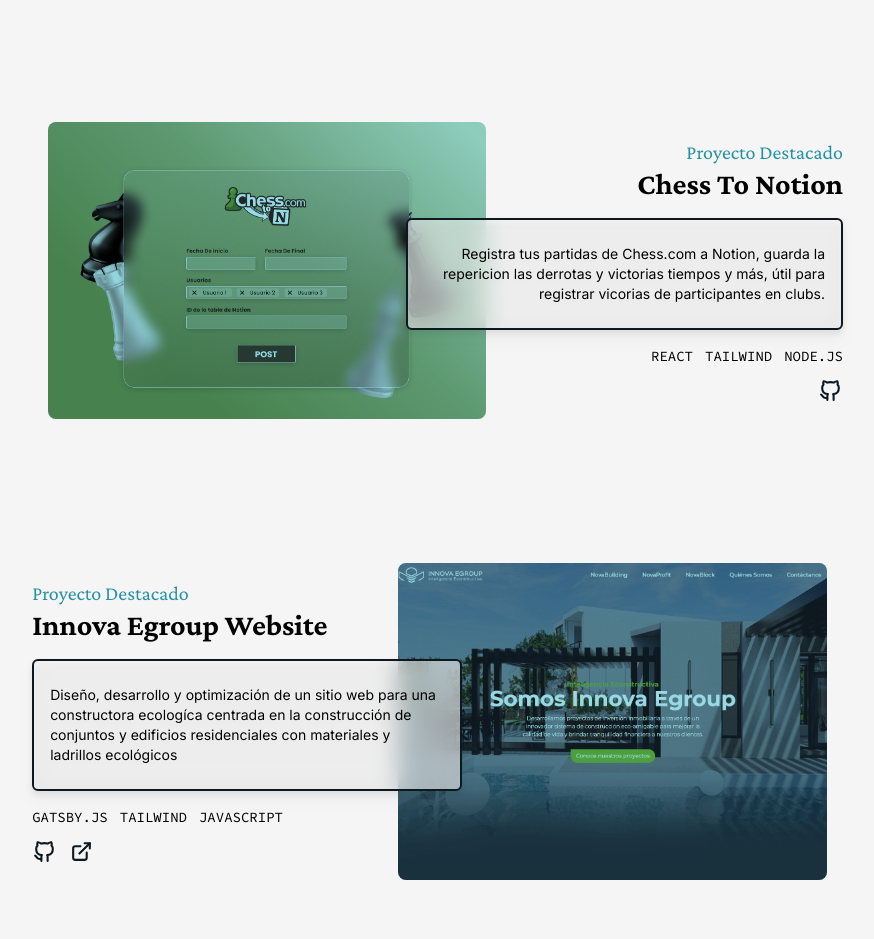
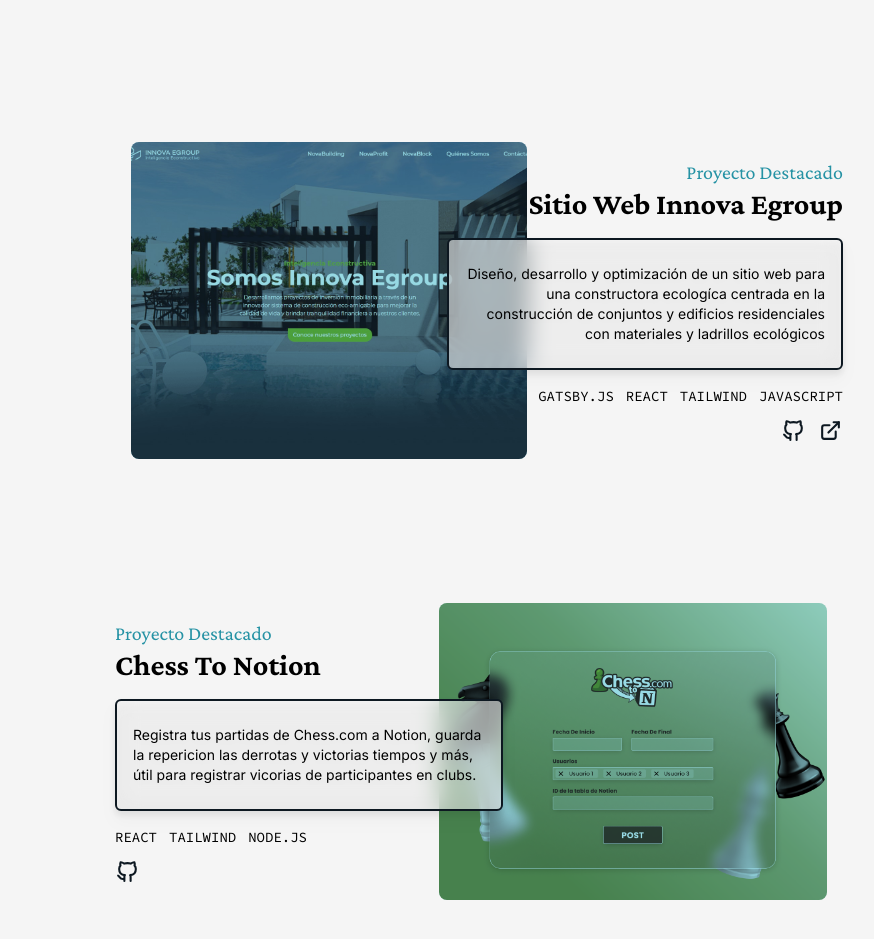
Before and after one commit to AlejandroDagobah/dagobah-landing-page, a React (Create React App) app: page / in a window 1280 px wide. Shown: the part 2120-3059 px from the top of the page, without its empty margins (293-1167 px from the left). Built offline with nearby package versions, Linux system fonts and the light colour scheme.

Commit message:
Reparando Menu, FIX Textos Proyectos

```diff
--- a/src/components/Header.jsx
+++ b/src/components/Header.jsx
@@ -70,6 +70,7 @@
     React.useEffect(()=>{
         if (toggleMenu) {
             document.body.style.overflowY = "hidden"
+            setScrollState(0)
         }else{
             document.body.style.overflowY = "scroll"
 
--- a/src/components/Websites.jsx
+++ b/src/components/Websites.jsx
@@ -5,6 +5,8 @@
 import {projects} from "../info";
 import { motion, Variants, AnimatePresence } from "framer-motion"
 import {IconBrandGithub, IconExternalLink} from "@tabler/icons";
+
+import Image1 from '../assets/quality-1.jpg'
 
 export const variants = {
     show: {
@@ -122,7 +124,7 @@
             </div>
 
             <div className="flex flex-col py-12 sm:flex-row sm:justify-between">
-                <div className="flex absolute left-px sm:left-0 sm:relative max-w-[100%] overflow-x-auto sm:overflow-x-hidden sm:flex-col sm:w-[450px]">
+                <div className="flex absolute left-px sm:left-0 sm:relative max-w-[100%] overflow-x-auto sm:overflow-x-hidden sm:flex-col sm:min-w-[200px]">
                     {buttons}
                 </div>
 
--- a/src/info.js
+++ b/src/info.js
@@ -80,9 +80,18 @@
                 title: "VisualTrig",
                 subtitle: "Proyecto Destacado",
                 description: "Visualizador de trigonometría realizado en colaboración con Corporación Cultural MCD para enseñar matemáticas y trigonometría a niños y jovenes.",
-                tags: ["GATSBY.JS", "REACT", "TAILWIND", "JAVASCRIPT", "MATH"],
+                tags: ["REACT", "TAILWIND", "JAVASCRIPT", "MATH"],
                 prodURL: "https://visualtrig.netlify.app/",
                 repoURL: "https://github.com/AlejandroDagobah/VisualTrig"
+            },
+            {
+                img: "./img/innova-1.jpg",
+                title: "Sitio Web Innova Egroup",
+                subtitle: "Proyecto Destacado",
+                description: "Diseño, desarrollo y optimización de un sitio web para una constructora ecologíca centrada en la construcción de conjuntos y edificios residenciales con materiales y ladrillos ecológicos",
+                tags: ["GATSBY.JS", "REACT", "TAILWIND", "JAVASCRIPT"],
+                repoURL: "https://github.com/AlejandroDagobah/innova-website-gatsby",
+                prodURL: "https://innova-egroup.com.ec/"
             },
             {
                 img: "./img/projects/chessToNotion.png",
@@ -91,45 +100,35 @@
                 description: "Registra tus partidas de Chess.com a Notion, guarda la repericion las derrotas y victorias tiempos y más, útil para registrar vicorias de participantes en clubs.",
                 tags: ["REACT", "TAILWIND", "NODE.JS"],
                 repoURL: "https://github.com/AlejandroDagobah/chess-to-notion"
-            },
-            {
-                img: "./img/innova-1.jpg",
-                title: "Innova Egroup Website",
-                subtitle: "Proyecto Destacado",
-                description: "Diseño, desarrollo y optimización de un sitio web para una constructora ecologíca centrada en la construcción de conjuntos y edificios residenciales con materiales y ladrillos ecológicos",
-                tags: ["GATSBY.JS", "TAILWIND", "JAVASCRIPT"],
-                repoURL: "https://github.com/AlejandroDagobah/innova-website-gatsby",
-                prodURL: "https://innova-egroup.com.ec/"
             }
         ]
     },
     {
-        title: "Web Design",
+        title: "Wordpress Development",
         projects: [
             {
                 img: "./img/quality-1.jpg",
                 title: "Sitio Web Quality B2B",
                 subtitle: "Proyecto Destacado",
                 description: "Sitio web que diseñé y desarrollé para Quality B2B enfocada en presentar la marca y productos de limpieza ecológicos para negocios, organizaciones y grandes fábricas.",
-                tags: ['UI/UX Design', 'Web Development', 'Wordpress'],
-                prodURL: "https://joyeriaflordelavida.com/"
+                tags: ['UI/UX DESIGN', 'WORDPRESS'],
+                prodURL: "https://qualityb2b.com/"
             },
             {
                 img: "./img/fdlv.jpg",
                 title: "E-Commerce Joyería Flor de la Vida",
                 subtitle: "Proyecto Destacado",
                 description: "Realice el diseño UI/UX y desarrolle en Wordpress esta \r\n e-commerce para la empresa “Joyería Flor de la Vida”. Además optimice el SEO para alcanzar los primeros puestos en las búsquedas relacionadas.",
-                tags: ['e-commerce', 'Web Development', 'Wordpress', 'SEO'],
+                tags: ['E-COMMERCE', 'WORDPRESS', 'SEO'],
                 prodURL: "https://joyeriaflordelavida.com/"
             },
             {
-                img: "./img/publimachine.jpg",
-                title: "E-Commerce Publimachine",
+                img: "./img/probox-web.jpg",
+                title: "Sitio Web Probox",
                 subtitle: "Proyecto Destacado",
-                description: "Sitio web que diseñé y desarrollé para una e-commerce de servicios de diseño gráfico.",
-                tags: ['e-commerce', 'UI/UX Design', 'Web Development', 'Wordpress'],
-                repoURL: "#",
-                prodURL: "#"
+                description: "Realice el diseño de UI/UX y desarrollé el tema de Wordpress para una courier de Ecuador siguiendo buenas practicas de SEO",
+                tags: ['UI/UX Design', 'WORDPRESS', 'SEO'],
+                prodURL: "https://probox.com.ec/"
             }
         ]
     },
```
Also changed, not shown: public/img/probox-web.jpg (added), src/assets/quality-1.jpg (added).
